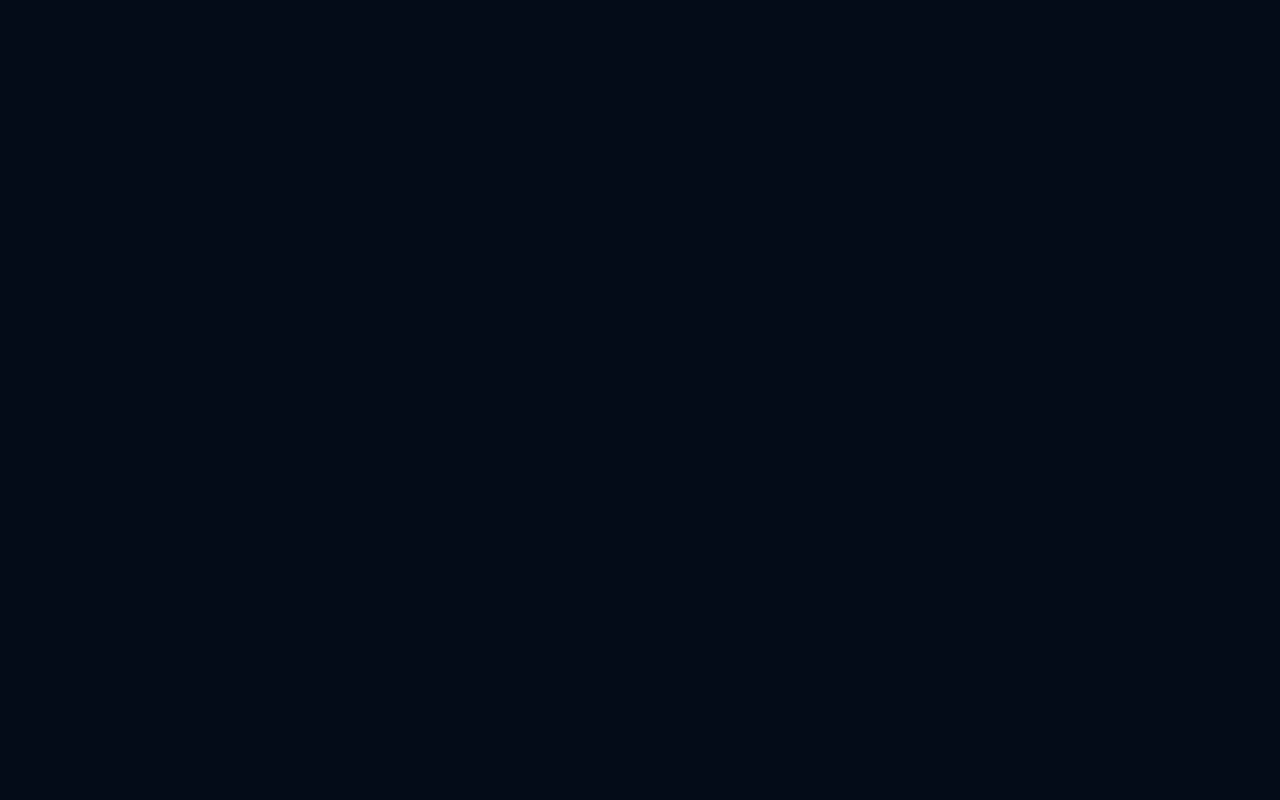
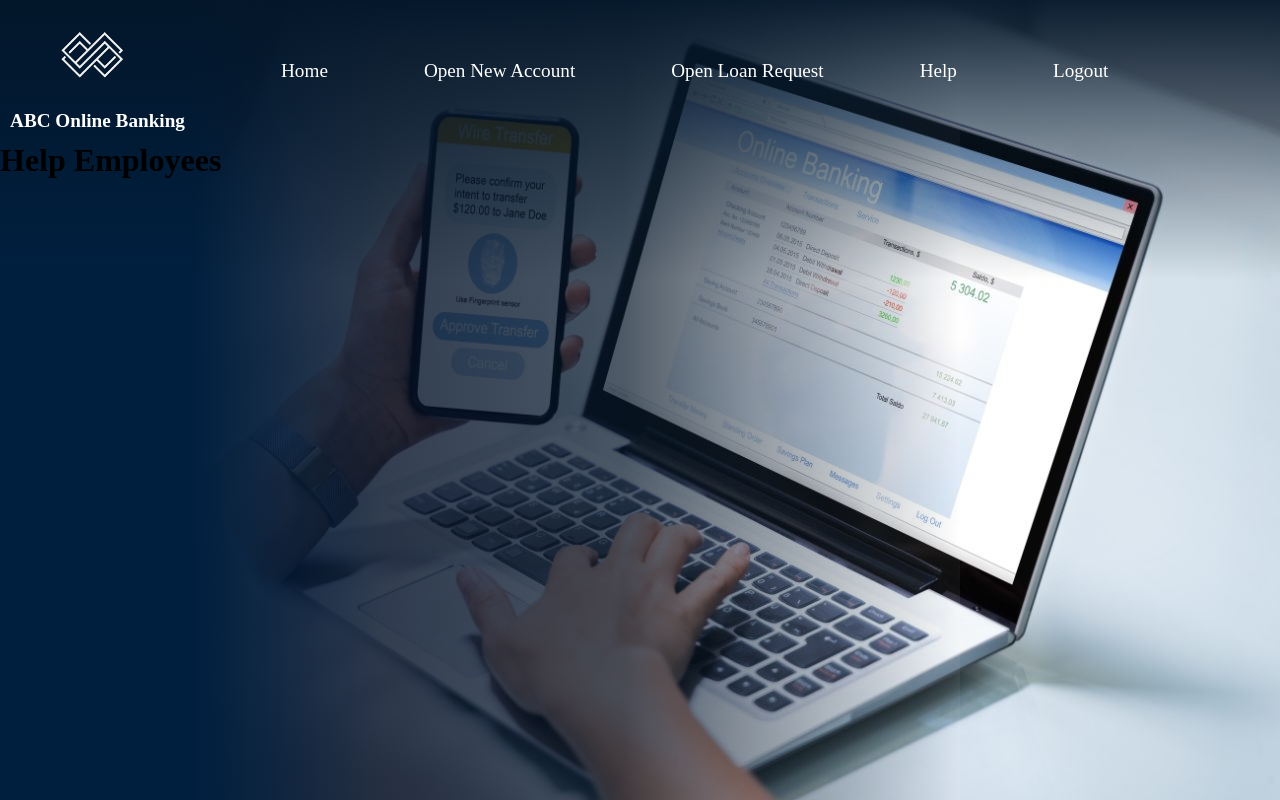
Before and after one commit to seniru-dilmith/Bank-Management-System-Bank-A-front-end, a React (Create React App) app: page /employee/Ehelp in a window 1280 px wide. Before the commit this address had no page. Built offline with nearby package versions, Linux system fonts and the light colour scheme.

Commit message:
Update AppRoutes.jsx

```diff
--- a/src/routes/AppRoutes.jsx
+++ b/src/routes/AppRoutes.jsx
@@ -11,6 +11,9 @@ import Loans from '../pages/Loans';
 import CHelp from '../pages/CHelp';
 import ManagerDashboard from '../pages/ManagerDashboard';
 import EmployeeDashboard from '../pages/EmployeeDashboard';
+import OpenNewAccount from "../pages/OpenNewAccount";
+import OpenLoanRequest from "../pages/OpenLoanRequest";
+import EHelp from "../pages/EHelp";
 
 const AppRoutes = () => {
   return (
@@ -26,8 +29,11 @@ const AppRoutes = () => {
       <Route path="/customer/chelp" element={<CHelp />} />
       <Route path="/manager" element={<ManagerDashboard />} />
       <Route path="/employee" element={<EmployeeDashboard />} />
+      <Route path="/employee/OpenNewAccount" element={<OpenNewAccount/>} />
+      <Route path="/employee/OpenLoanRequest" element={<OpenLoanRequest/>} />
+      <Route path="/employee/Ehelp" element={<EHelp />} />
     </Routes>
   );
 };
 
-export default AppRoutes;
+export default AppRoutes;
```
